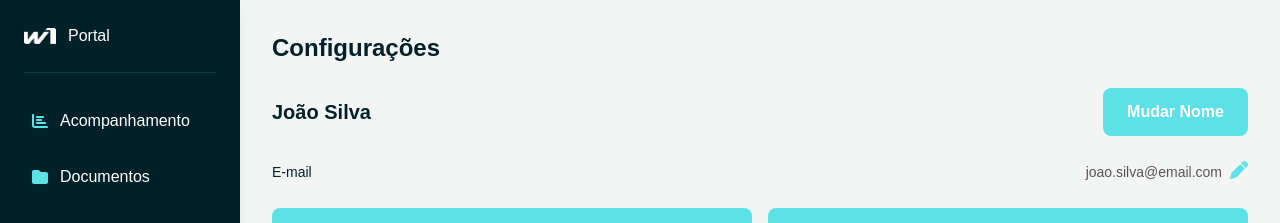
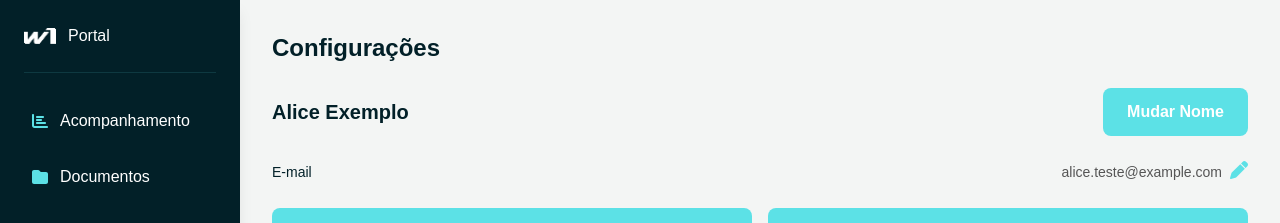
Before and after one commit to GabrielMartinsAlves/hackaton-w1-consulting, a Next.js app in the folder src/frontend/: page /configuracoes in a window 1280 px wide. Shown: the top 223 px of the page. Built offline with nearby package versions, Linux system fonts and the light colour scheme.

Commit message:
fix: deploy fix

```diff
--- a/src/frontend/src/app/configuracoes/page.tsx
+++ b/src/frontend/src/app/configuracoes/page.tsx
@@ -13,8 +13,8 @@ export default function ConfiguracoesPage() {
   const [showEmailModal, setShowEmailModal] = useState(false);
   const [showPasswordModal, setShowPasswordModal] = useState(false);
 
-  const [nome, setNome] = useState('João Silva');
-  const [email, setEmail] = useState('joao.silva@email.com');
+  const [nome, setNome] = useState('Alice Exemplo');
+  const [email, setEmail] = useState('alice.teste@example.com');
   const [senha, setSenha] = useState('********');
 
   const [newName, setNewName] = useState('');
```
